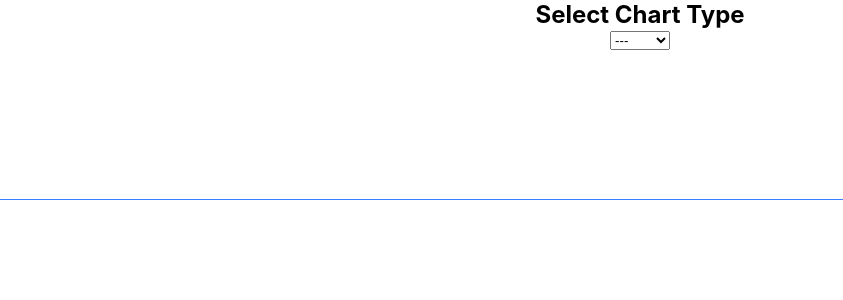
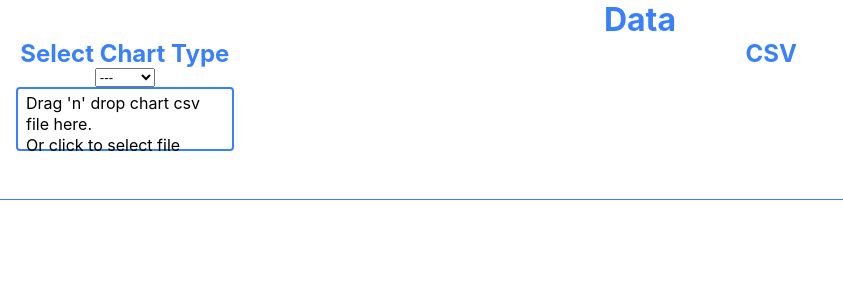
Before and after one commit to michaelcalvinwood/instant-charts, a React (Create React App) app: page / in a window 1280 px wide. Shown: the top 300 px of the page, without its empty margins (0-843 px from the left). Built offline with nearby package versions, Linux system fonts and the light colour scheme.

Commit message:
added dropzone

```diff
--- a/package.json
+++ b/package.json
@@ -9,6 +9,7 @@
     "lodash": "^4.17.21",
     "react": "^18.2.0",
     "react-dom": "^18.2.0",
+    "react-dropzone": "^14.2.3",
     "react-scripts": "5.0.1",
     "sass": "^1.60.0",
     "web-vitals": "^2.1.4"
--- a/src/App.scss
+++ b/src/App.scss
@@ -1,38 +1,3 @@
 .App {
-  text-align: center;
+
 }
-
-.App-logo {
-  height: 40vmin;
-  pointer-events: none;
-}
-
-@media (prefers-reduced-motion: no-preference) {
-  .App-logo {
-    animation: App-logo-spin infinite 20s linear;
-  }
-}
-
-.App-header {
-  background-color: #282c34;
-  min-height: 100vh;
-  display: flex;
-  flex-direction: column;
-  align-items: center;
-  justify-content: center;
-  font-size: calc(10px + 2vmin);
-  color: white;
-}
-
-.App-link {
-  color: #61dafb;
-}
-
-@keyframes App-logo-spin {
-  from {
-    transform: rotate(0deg);
-  }
-  to {
-    transform: rotate(360deg);
-  }
-}
--- a/src/Components/Data.jsx
+++ b/src/Components/Data.jsx
@@ -1,19 +1,20 @@
 import './Data.scss';
 import React from 'react'
-
+import Dropzone from 'react-dropzone';
 
 function Data({section, updateOption, updateSection}) {
-    const option = section.option;
-    const chart = option && option.info && option.info.chart ? option.info.chart : '';
 
     const capitalized = word => word.charAt(0).toUpperCase() + word.slice(1);
 
   return (
     <div className='Data'>
-         {!chart && <h2 className="file-upload--input">Select Chart Type</h2>}
-            {chart && <h2 className="file-upload--input">{capitalized(chart)} Chart</h2> }
+        <h1 className='Data__heading'>Data</h1>
+         <div className="Data__choices">
+            <div className="Data__chart-type">
+                {!section.curChart && <h2 className="Data__instructions">Select Chart Type</h2>}
+                {section.curChart && <h2 className="Data__">{capitalized(section.curChart)} Chart</h2> }
                     {/* <div className='file-upload--fileName'>{fileName}</div> */}
-            {!chart && <select id="chartType" name = "chartType" className='file-upload--select' onChange={e => updateSection({curChart: e.target.value})}>
+                    {<select id="chartType" name = "chartType" className='file-upload--select' onChange={e => updateSection({curChart: e.target.value})} value={section.curChart ? section.curChart : ''}>
                         <option value=''>---</option>
                         <option value="bar">&nbsp;Bar</option>
                         <option value="line">&nbsp;Line</option>
@@ -21,9 +22,10 @@ function Data({section, updateOption, updateSection}) {
                         <option value="stack">&nbsp;Stack</option>
                     </select>
                     }
-           {/* {chart && !csv.length && <div className="dropzone-container">
+                    {<div className={section.curChart ? "dropzone-container" : "dropzone-container dropzone-container--hidden"}>
                         <Dropzone
-                onDrop={acceptedFiles => uploadFiles(acceptedFiles)}>
+                            //onDrop={acceptedFiles => uploadFiles(acceptedFiles)}
+                        >
                                 {({getRootProps, getInputProps}) => (
                                     <section>
                                     <div {...getRootProps()}>
@@ -33,7 +35,12 @@ function Data({section, updateOption, updateSection}) {
                                     </section>
                                 )}
                         </Dropzone>
-           </div>} */}
+                    </div>}
+                </div>
+                <h2 className="Data__csv">CSV</h2>
+
+         </div>
+
            {/* {!embedCode && <div ref={metaAreaRef} className="file-upload__chartMetaContainer">
                 <h3 className='file-upload__metaDataLabel'>Meta Data</h3>
                 <textarea
--- a/src/Components/Data.scss
+++ b/src/Components/Data.scss
@@ -2,4 +2,28 @@
     width: 100vw;
     height: 25vh;
     border-bottom: 1px solid var(--primary-color);
+
+    &__choices {
+        display: flex;
+        justify-content: space-between;
+    }
+    &__chart-type {
+        width: 19.5%;
+        padding: 0 1rem;
+    }
+    &__csv {
+        width: 79.5%;
+    }
 }
+
+.dropzone-container {
+    cursor: pointer;
+    line-height: 1.3;
+    padding: .25rem .5rem;
+
+    width: 100%;
+    display: block;
+    height: 4rem;
+    border: 2px solid var(--primary-color);
+    border-radius: 4px;
+}
--- a/src/index.scss
+++ b/src/index.scss
@@ -1,11 +1,21 @@
+:root {
+  --primary-color: #3880ff;
+}
+
 * {
   margin: 0;
   padding: 0;
   box-sizing: border-box;
 }
 
-:root {
-  --primary-color: #3880ff;
+h1, h2, h3, h4, h5, h6 {
+  text-align: center;
+  color: var(--primary-color)
+}
+
+select {
+  margin: auto;
+  display: block;
 }
 
 body {
```
Also changed, not shown: 1 other file (tests, documents, lock files or other folders). Lines whose indentation alone changed are shown as unchanged.
